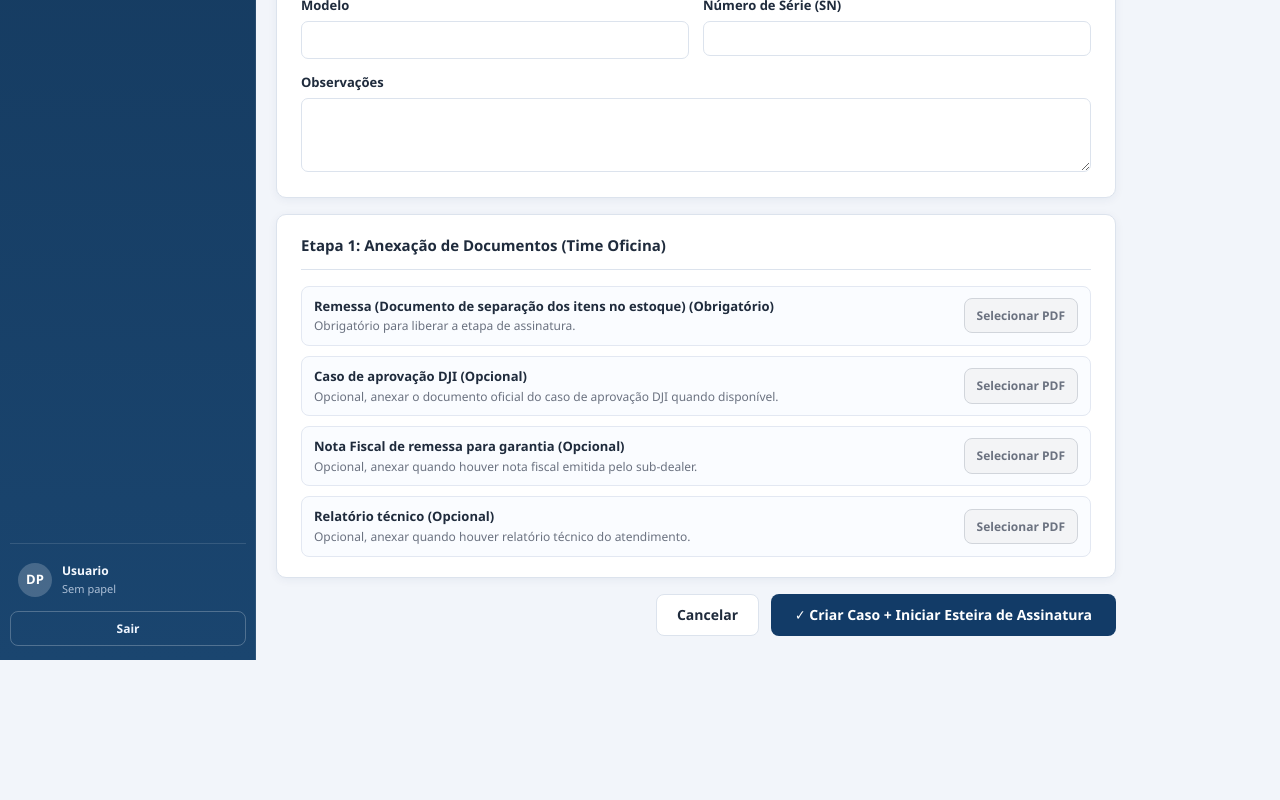
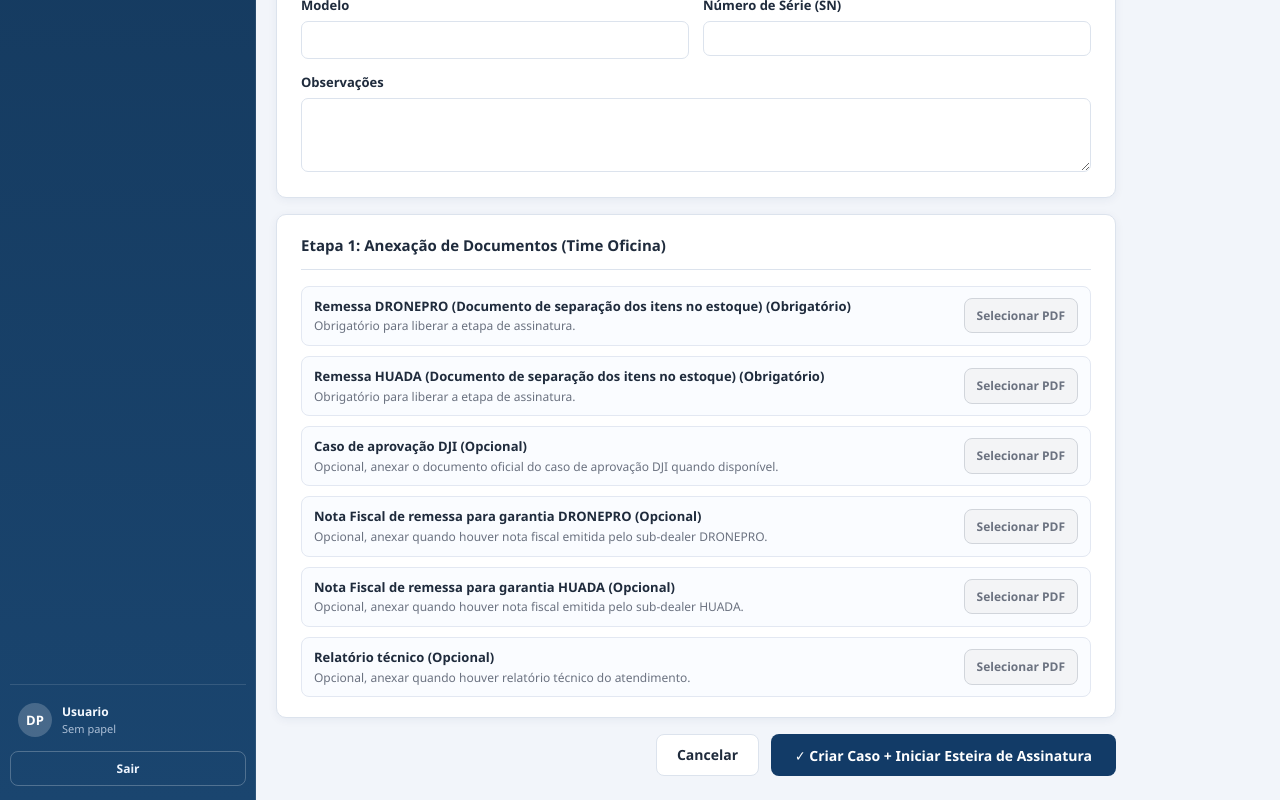
Before and after one commit to gucostat2468/Pos-venda-garantias, a React (Vite) app in the folder frontend/: page /casos/novo in a window 1280 px wide. Shown: the part 1194-1994 px from the top of the page. Before the commit the page ends 1854 px from the top, so only its background shows below. Built offline with nearby package versions, Linux system fonts and the light colour scheme; no server answers; sample sign-in values are in the browser's storage.

Commit message:
Atualiza fluxo de documentos com remessas DRONEPRO e HUADA obrigatorias

```diff
--- a/frontend/src/pages/CasoDetail.jsx
+++ b/frontend/src/pages/CasoDetail.jsx
@@ -11,16 +11,37 @@ import { downloadBlob, extractFilenameFromHeaders } from '../utils/file'
 
 const DOCS_FLUXO_OFICINA = [
   {
-    label: 'Remessa (Documento de separação dos itens no estoque)',
+    label: 'Remessa DRONEPRO (Documento de separação dos itens no estoque)',
+    tipo_documento: 'Remessa DRONEPRO (Documento de separação dos itens no estoque)',
     obrigatorio: true,
     aliases: [
+      'Remessa DRONEPRO (Documento de separação dos itens no estoque)',
+      'Remessa DRONEPRO',
+      'Remessa DronePro',
       'Remessa (Documento de separação dos itens no estoque)',
       'Remessa (Pedido)',
       'Remessa',
+      'Nota Drone Pro',
+      'Nota drone pro',
+      'Nota Drone Prop',
+    ],
+  },
+  {
+    label: 'Remessa HUADA (Documento de separação dos itens no estoque)',
+    tipo_documento: 'Remessa HUADA (Documento de separação dos itens no estoque)',
+    obrigatorio: true,
+    aliases: [
+      'Remessa HUADA (Documento de separação dos itens no estoque)',
+      'Remessa HUADA',
+      'Remessa Huada',
+      'Remessa huada',
+      'Nota Huada',
+      'Nota huada',
     ],
   },
   {
     label: 'Caso de aprovação DJI',
+    tipo_documento: 'Caso de aprovação DJI',
     obrigatorio: false,
     aliases: [
       'Caso de aprovação DJI',
@@ -28,15 +49,29 @@ const DOCS_FLUXO_OFICINA = [
     ],
   },
   {
-    label: 'Nota Fiscal de Remessa para Garantia',
+    label: 'Nota Fiscal de remessa para garantia DRONEPRO',
+    tipo_documento: 'Nota Fiscal de remessa para garantia DRONEPRO',
     obrigatorio: false,
     aliases: [
+      'Nota Fiscal de remessa para garantia DRONEPRO',
+      'Nota Fiscal de Remessa para Garantia DRONEPRO',
       'Nota Fiscal de Remessa para Garantia',
       'NF Remessa',
     ],
   },
   {
+    label: 'Nota Fiscal de remessa para garantia HUADA',
+    tipo_documento: 'Nota Fiscal de remessa para garantia HUADA',
+    obrigatorio: false,
+    aliases: [
+      'Nota Fiscal de remessa para garantia HUADA',
+      'Nota Fiscal de Remessa para Garantia HUADA',
+      'NF Remessa HUADA',
+    ],
+  },
+  {
     label: 'Relatório Técnico',
+    tipo_documento: 'Relatório Técnico',
     obrigatorio: false,
     aliases: [
       'Relatório Técnico',
@@ -54,15 +89,38 @@ const normalizeText = (value) => String(value || '')
 const categorizarTipoDocumento = (tipoDocumento) => {
   const tipo = normalizeText(tipoDocumento)
   if (!tipo) return 'categoria_outros'
+  if (
+    ((tipo.includes('nota fiscal') && tipo.includes('remessa')) || tipo.includes('nf remessa'))
+    && tipo.includes('huada')
+  ) {
+    return 'categoria_nf_remessa_huada'
+  }
   if ((tipo.includes('nota fiscal') && tipo.includes('remessa')) || tipo.includes('nf remessa')) {
-    return 'categoria_nf_remessa'
+    return 'categoria_nf_remessa_dronepro'
+  }
+  if (
+    (tipo.includes('remessa') && tipo.includes('huada'))
+    || tipo.includes('nota huada')
+  ) {
+    return 'categoria_remessa_huada'
+  }
+  if (
+    (tipo.includes('remessa') && (tipo.includes('dronepro') || tipo.includes('drone pro')))
+    || tipo.includes('nota drone pro')
+    || tipo.includes('nota droneprop')
+    || tipo.includes('nota drone prop')
+  ) {
+    return 'categoria_remessa_dronepro'
   }
   if (tipo.includes('relatorio tecnico')) return 'categoria_relatorio_tecnico'
-  if (tipo.includes('remessa')) return 'categoria_remessa'
+  if (tipo.includes('remessa')) return 'categoria_remessa_dronepro'
   return 'categoria_outros'
 }
 
-const isDocumentoAssinavel = (doc) => categorizarTipoDocumento(doc?.tipo_documento) === 'categoria_remessa'
+const isDocumentoAssinavel = (doc) => {
+  const categoria = categorizarTipoDocumento(doc?.tipo_documento)
+  return categoria === 'categoria_remessa_dronepro' || categoria === 'categoria_remessa_huada'
+}
 
 export default function CasoDetail() {
   const isMobile = useMediaQuery('(max-width: 760px)')
@@ -697,7 +755,8 @@ export default function CasoDetail() {
           {docsObrigatorios.map((docConfig) => {
             const tipo = docConfig.label
             const doc = findDocumentoByAliases(docConfig.aliases)
-            const isUploading = uploading[tipo]
+            const uploadTipoDocumento = doc?.tipo_documento || docConfig.tipo_documento || tipo
+            const isUploading = uploading[uploadTipoDocumento]
             const assinaturaResumo = doc ? resumoAssinaturasDocumento(doc) : null
             return (
               <div key={tipo} style={{ ...s.docRow, ...(doc ? s.docRowDone : {}) }}>
@@ -737,8 +796,8 @@ export default function CasoDetail() {
                           type="file"
                           accept=".pdf,.jpg,.jpeg,.png,.gif"
                           style={{ display: 'none' }}
-                          ref={el => fileRefs.current[tipo] = el}
-                          onChange={e => handleUpload(tipo, e.target.files[0])}
+                          ref={el => fileRefs.current[uploadTipoDocumento] = el}
+                          onChange={e => handleUpload(uploadTipoDocumento, e.target.files[0])}
                           disabled={isUploading}
                         />
                       </label>
--- a/frontend/src/pages/Dashboard.jsx
+++ b/frontend/src/pages/Dashboard.jsx
@@ -10,9 +10,31 @@ import { downloadBlob, extractFilenameFromHeaders } from '../utils/file'
 const DOCS_POR_TIPO = {
   Peca: [
     {
-      label: 'Remessa (Documento de separação dos itens no estoque)',
+      label: 'Remessa DRONEPRO (Documento de separação dos itens no estoque)',
       obrigatorio: true,
-      aliases: ['Remessa (Documento de separação dos itens no estoque)', 'Remessa (Pedido)', 'Remessa'],
+      aliases: [
+        'Remessa DRONEPRO (Documento de separação dos itens no estoque)',
+        'Remessa DRONEPRO',
+        'Remessa DronePro',
+        'Remessa (Documento de separação dos itens no estoque)',
+        'Remessa (Pedido)',
+        'Remessa',
+        'Nota Drone Pro',
+        'Nota drone pro',
+        'Nota Drone Prop',
+      ],
+    },
+    {
+      label: 'Remessa HUADA (Documento de separação dos itens no estoque)',
+      obrigatorio: true,
+      aliases: [
+        'Remessa HUADA (Documento de separação dos itens no estoque)',
+        'Remessa HUADA',
+        'Remessa Huada',
+        'Remessa huada',
+        'Nota Huada',
+        'Nota huada',
+      ],
     },
     {
       label: 'Caso de aprovação DJI',
@@ -20,9 +42,23 @@ const DOCS_POR_TIPO = {
       aliases: ['Caso de aprovação DJI', 'Caso de aprovacao DJI'],
     },
     {
-      label: 'Nota Fiscal de Remessa para Garantia',
+      label: 'Nota Fiscal de remessa para garantia DRONEPRO',
       obrigatorio: false,
-      aliases: ['Nota Fiscal de Remessa para Garantia', 'NF Remessa'],
+      aliases: [
+        'Nota Fiscal de remessa para garantia DRONEPRO',
+        'Nota Fiscal de Remessa para Garantia DRONEPRO',
+        'Nota Fiscal de Remessa para Garantia',
+        'NF Remessa',
+      ],
+    },
+    {
+      label: 'Nota Fiscal de remessa para garantia HUADA',
+      obrigatorio: false,
+      aliases: [
+        'Nota Fiscal de remessa para garantia HUADA',
+        'Nota Fiscal de Remessa para Garantia HUADA',
+        'NF Remessa HUADA',
+      ],
     },
     {
       label: 'Relatório Técnico',
@@ -32,9 +68,31 @@ const DOCS_POR_TIPO = {
   ],
   Bateria: [
     {
-      label: 'Remessa (Documento de separação dos itens no estoque)',
+      label: 'Remessa DRONEPRO (Documento de separação dos itens no estoque)',
       obrigatorio: true,
-      aliases: ['Remessa (Documento de separação dos itens no estoque)', 'Remessa (Pedido)', 'Remessa'],
+      aliases: [
+        'Remessa DRONEPRO (Documento de separação dos itens no estoque)',
+        'Remessa DRONEPRO',
+        'Remessa DronePro',
+        'Remessa (Documento de separação dos itens no estoque)',
+        'Remessa (Pedido)',
+        'Remessa',
+        'Nota Drone Pro',
+        'Nota drone pro',
+        'Nota Drone Prop',
+      ],
+    },
+    {
+      label: 'Remessa HUADA (Documento de separação dos itens no estoque)',
+      obrigatorio: true,
+      aliases: [
+        'Remessa HUADA (Documento de separação dos itens no estoque)',
+        'Remessa HUADA',
+        'Remessa Huada',
+        'Remessa huada',
+        'Nota Huada',
+        'Nota huada',
+      ],
     },
     {
       label: 'Caso de aprovação DJI',
@@ -42,9 +100,23 @@ const DOCS_POR_TIPO = {
       aliases: ['Caso de aprovação DJI', 'Caso de aprovacao DJI'],
     },
     {
-      label: 'Nota Fiscal de Remessa para Garantia',
+      label: 'Nota Fiscal de remessa para garantia DRONEPRO',
       obrigatorio: false,
-      aliases: ['Nota Fiscal de Remessa para Garantia', 'NF Remessa'],
+      aliases: [
+        'Nota Fiscal de remessa para garantia DRONEPRO',
+        'Nota Fiscal de Remessa para Garantia DRONEPRO',
+        'Nota Fiscal de Remessa para Garantia',
+        'NF Remessa',
+      ],
+    },
+    {
+      label: 'Nota Fiscal de remessa para garantia HUADA',
+      obrigatorio: false,
+      aliases: [
+        'Nota Fiscal de remessa para garantia HUADA',
+        'Nota Fiscal de Remessa para Garantia HUADA',
+        'NF Remessa HUADA',
+      ],
     },
     {
       label: 'Relatório Técnico',
@@ -58,7 +130,7 @@ const FLOW_STEPS = [
   {
     id: 1,
     title: 'Time Oficina',
-    text: 'Abre o caso e anexa Remessa, NF de remessa (opcional) e Relatório técnico (opcional)',
+    text: 'Abre o caso e anexa as Remessas DRONEPRO e HUADA (obrigatórias) e os documentos opcionais da etapa',
   },
   {
     id: 2,
--- a/frontend/src/pages/NovoCaso.jsx
+++ b/frontend/src/pages/NovoCaso.jsx
@@ -6,9 +6,17 @@ import useMediaQuery from '../hooks/useMediaQuery'
 
 const DOCS_FLUXO_OFICINA = [
   {
-    key: 'remessa',
-    label: 'Remessa (Documento de separação dos itens no estoque)',
-    tipo_documento: 'Remessa (Documento de separação dos itens no estoque)',
+    key: 'remessa_dronepro',
+    label: 'Remessa DRONEPRO (Documento de separação dos itens no estoque)',
+    tipo_documento: 'Remessa DRONEPRO (Documento de separação dos itens no estoque)',
+    obrigatorio: true,
+    descricao: 'Obrigatório para liberar a etapa de assinatura.',
+    accept: '.pdf',
+  },
+  {
+    key: 'remessa_huada',
+    label: 'Remessa HUADA (Documento de separação dos itens no estoque)',
+    tipo_documento: 'Remessa HUADA (Documento de separação dos itens no estoque)',
     obrigatorio: true,
     descricao: 'Obrigatório para liberar a etapa de assinatura.',
     accept: '.pdf',
@@ -22,11 +30,19 @@ const DOCS_FLUXO_OFICINA = [
     accept: '.pdf',
   },
   {
-    key: 'nf_remessa',
-    label: 'Nota Fiscal de remessa para garantia',
-    tipo_documento: 'Nota Fiscal de Remessa para Garantia',
+    key: 'nf_remessa_dronepro',
+    label: 'Nota Fiscal de remessa para garantia DRONEPRO',
+    tipo_documento: 'Nota Fiscal de remessa para garantia DRONEPRO',
     obrigatorio: false,
-    descricao: 'Opcional, anexar quando houver nota fiscal emitida pelo sub-dealer.',
+    descricao: 'Opcional, anexar quando houver nota fiscal emitida pelo sub-dealer DRONEPRO.',
+    accept: '.pdf',
+  },
+  {
+    key: 'nf_remessa_huada',
+    label: 'Nota Fiscal de remessa para garantia HUADA',
+    tipo_documento: 'Nota Fiscal de remessa para garantia HUADA',
+    obrigatorio: false,
+    descricao: 'Opcional, anexar quando houver nota fiscal emitida pelo sub-dealer HUADA.',
     accept: '.pdf',
   },
   {
@@ -64,9 +80,11 @@ export default function NovoCaso() {
     observacoes: '',
   })
   const [docs, setDocs] = useState({
-    remessa: null,
+    remessa_dronepro: null,
+    remessa_huada: null,
     caso_aprovacao_dji: null,
-    nf_remessa: null,
+    nf_remessa_dronepro: null,
+    nf_remessa_huada: null,
     relatorio_tecnico: null,
   })
   const [loading, setLoading] = useState(false)
@@ -97,8 +115,11 @@ export default function NovoCaso() {
       setError('Selecione o cliente')
       return
     }
-    if (!docs.remessa) {
-      setError('Anexe a Remessa (obrigatória) para iniciar a esteira corretamente.')
+    const remessasObrigatoriasFaltantes = []
+    if (!docs.remessa_dronepro) remessasObrigatoriasFaltantes.push('Remessa DRONEPRO')
+    if (!docs.remessa_huada) remessasObrigatoriasFaltantes.push('Remessa HUADA')
+    if (remessasObrigatoriasFaltantes.length > 0) {
+      setError(`Anexe os documentos obrigatórios de remessa: ${remessasObrigatoriasFaltantes.join(' e ')}.`)
       return
     }
 
```
Also changed, not shown: 2 other files (tests, documents, lock files or other folders).
